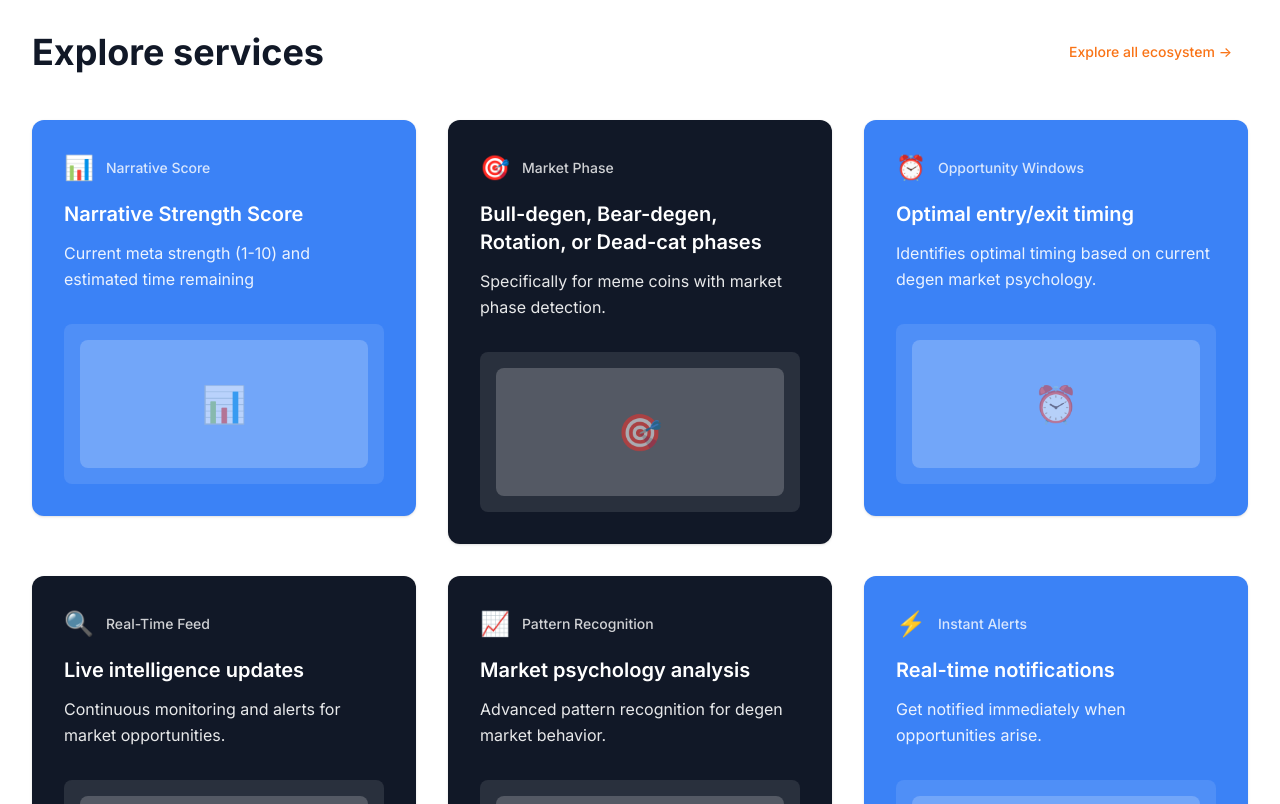
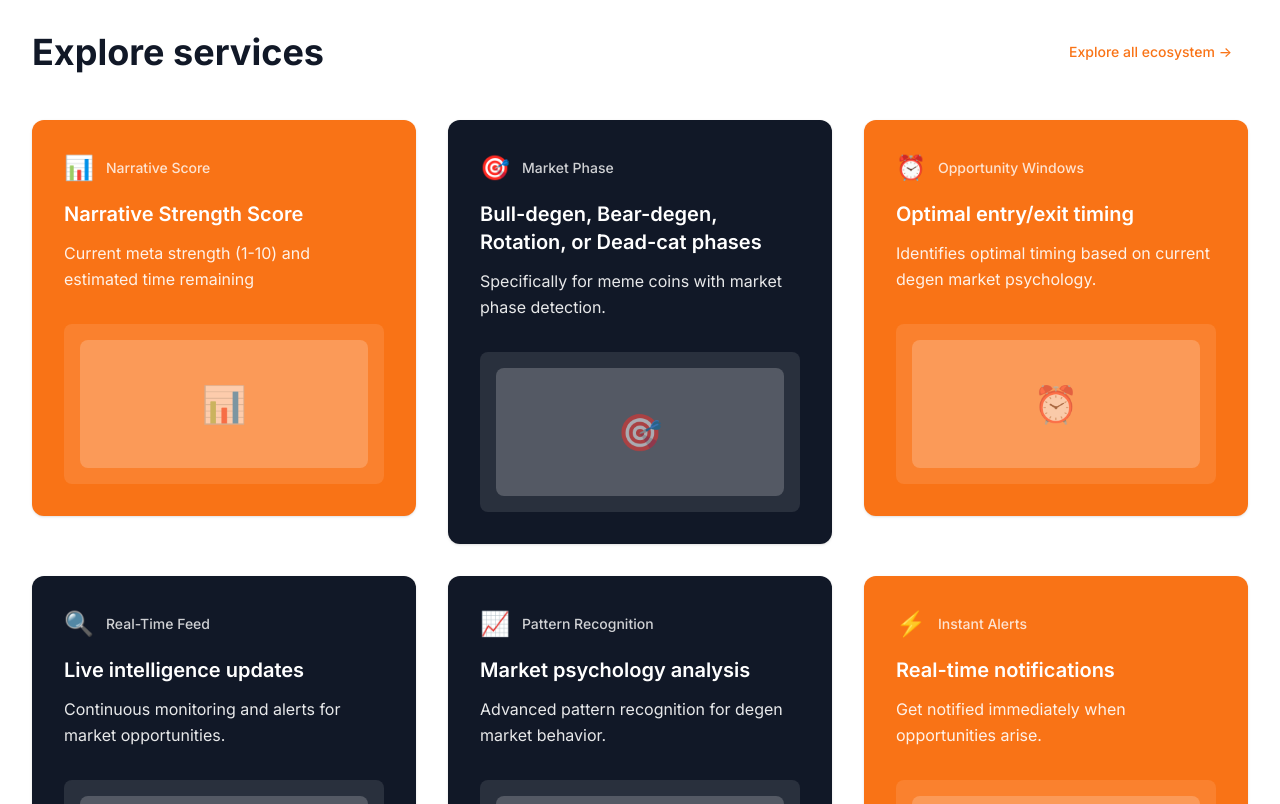
Before and after one commit to Fxlando/websitebuilder, a Next.js app: page / in a window 1280 px wide. Shown: the part 3020-3824 px from the top of the page. Built offline with nearby package versions, Linux system fonts and the light colour scheme; no server answers.

Commit message:
Auto-commit: Blob Token Landing Page updates

```diff
--- a/src/components/sections/AppsSection.tsx
+++ b/src/components/sections/AppsSection.tsx
@@ -11,7 +11,7 @@ export const AppsSection = () => {
       badge: 'Narrative Score',
       title: 'Narrative Strength Score',
       subtitle: 'Current meta strength (1-10) and estimated time remaining',
-      bgColor: 'bg-blue-500',
+      bgColor: 'bg-orange-500',
       textColor: 'text-white'
     },
     {
@@ -27,7 +27,7 @@ export const AppsSection = () => {
       badge: 'Opportunity Windows',
       title: 'Optimal entry/exit timing',
       subtitle: 'Identifies optimal timing based on current degen market psychology.',
-      bgColor: 'bg-blue-500',
+      bgColor: 'bg-orange-500',
       textColor: 'text-white'
     },
     {
@@ -51,7 +51,7 @@ export const AppsSection = () => {
       badge: 'Instant Alerts',
       title: 'Real-time notifications',
       subtitle: 'Get notified immediately when opportunities arise.',
-      bgColor: 'bg-blue-500',
+      bgColor: 'bg-orange-500',
       textColor: 'text-white'
     }
   ];
```
